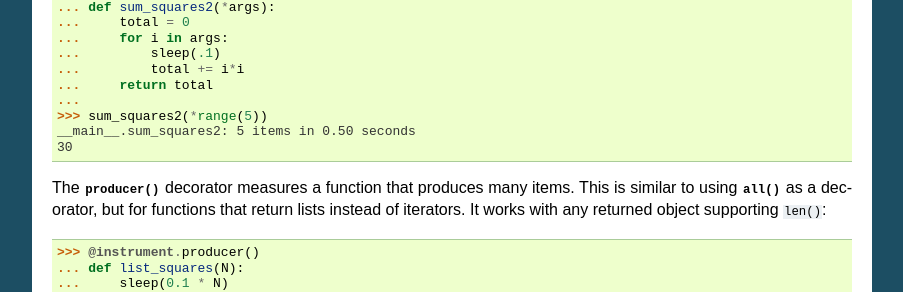
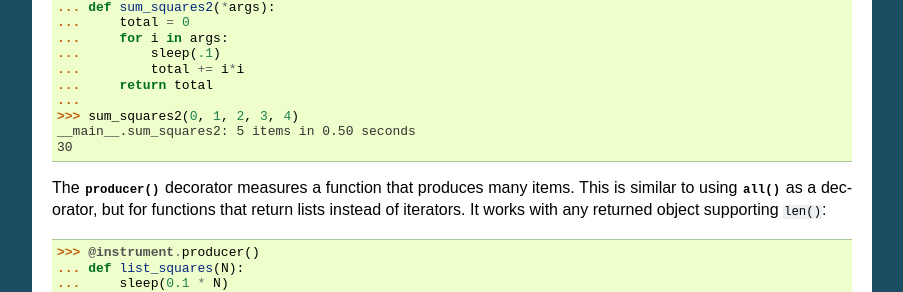
Before and after one commit to wearpants/instrument, a Sphinx documentation site: the page built from doc/basic_use.rst, in a window 1280 px wide and 900 px high, scrolled down 2803 px. Shown: the part 151-443 px from the top of the window, without its empty margins (198-1101 px from the left). Built offline with Sphinx 7.4.7, drawn with Linux system fonts in a browser that asks for light colours.

Commit message:
Update basic_use.rst

```diff
--- a/doc/basic_use.rst
+++ b/doc/basic_use.rst
@@ -179,7 +179,7 @@ This works with functions taking a variable number of ``*args`` too:
 ...         total += i*i
 ...     return total
 ...
->>> sum_squares2(*range(5))
+>>> sum_squares2(0, 1, 2, 3, 4)
 __main__.sum_squares2: 5 items in 0.50 seconds
 30
 
```
